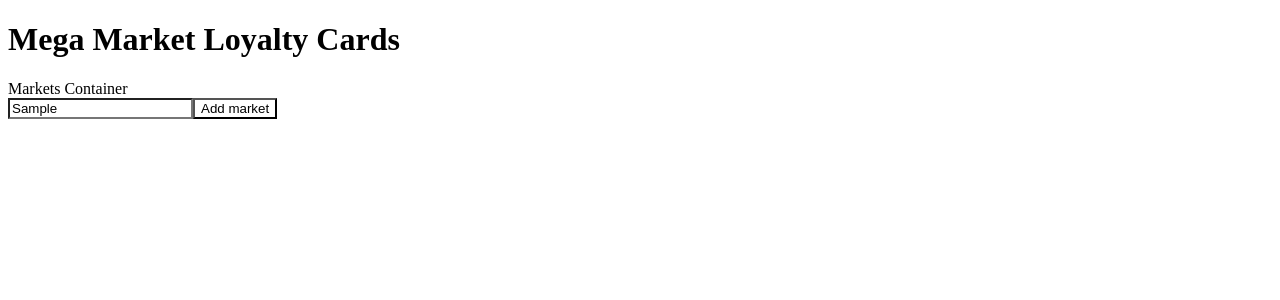
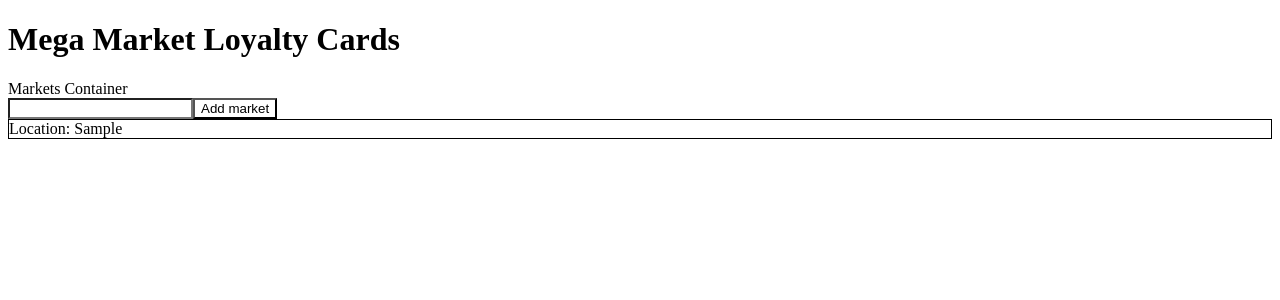
Before and after one commit to annelise08/recoil-practice, a React app: page / in a window 1280 px wide. Both pictures are taken after typing "Sample" into the empty fields and a click on the button "Add market". Shown: the top 300 px of the page. Built offline with nearby package versions, Linux system fonts and the light colour scheme.

Commit message:
got markets adding

```diff
--- a/src/client/components/AddMarket.jsx
+++ b/src/client/components/AddMarket.jsx
@@ -1,41 +1,40 @@
 import React from "react";
 import { useState } from "react";
-import {
-    atom,
-    useRecoilValue
-} from 'recoil';
+import { atom, useRecoilValue, useRecoilState } from "recoil";
 import { marketListState } from "./atoms";
 
 // want add market to update state for all markets based on input
 const AddMarket = () => {
   // should return a form with an input label
   // on change, form should update the markets container state
-    const [market, setMarket] = useState('');
+  const [market, setMarket] = useState("");
 
-    const MarketList = useRecoilValue(marketListState);
-    // new market will be an object with a name and id
-    // id will be length of market state list
-
-    const newMarket = {
-        location: market,
-        id: MarketList.length
-    }
+  // get marketlist from atom
+  const [marketList, setMarketList] = useRecoilState(marketListState);
 
   // function to update state based on input field
   const onChange = (e) => {
     setMarket(e.target.value);
-    }
+  };
 
-    const handleClick = (e) => {
-        console.log(MarketList.length)
-    }
+  // when add market button is clicked, we want to update marketListState atom
+  const handleClick = () => {
+    setMarketList((oldMarketList) => [
+      ...oldMarketList,
+      {
+        location: market,
+      },
+    ]);
+    // reset market to empty string
+    setMarket("");
+  };
 
   return (
     <div>
-            <input type="text" value={market} onChange={onChange}/>
+      <input type="text" value={market} onChange={onChange} />
       <button onClick={handleClick}>Add market</button>
     </div>
-    )
-}
+  );
+};
 
 export default AddMarket;
--- a/src/client/components/Market.jsx
+++ b/src/client/components/Market.jsx
@@ -0,0 +1,12 @@
+import React from "react";
+
+// for now, each market will have a location
+const Market = (props) => {
+    return (
+        <>
+        <div className="market">Location: {props.location}</div>
+        </>
+    )
+}
+
+export default Market;
--- a/src/client/components/containers/MarketsContainer.jsx
+++ b/src/client/components/containers/MarketsContainer.jsx
@@ -2,15 +2,19 @@ import React from "react";
 import { atom, useRecoilValue } from "recoil";
 import AddMarket from "../AddMarket";
 import { marketListState } from "../atoms";
+import Market from "../Market";
 
 const MarketsContainer = () => {
+  // this will store a list of all of our markets
+  const MarketList = useRecoilValue(marketListState);
 
-
-  const MarketList = useRecoilValue(marketListState);
   return (
     <>
       <div>Markets Container</div>
       <AddMarket />
+      {MarketList.map((market) => (
+        <Market location = {market.location}/>
+      ))}
     </>
   );
 };
--- a/src/client/styles.css
+++ b/src/client/styles.css
@@ -1,3 +1,7 @@
 * {
     background-color: rgb(255, 255, 255);
 }
+
+.market {
+    border: 1px solid black;
+}
```
Lines whose indentation alone changed are shown as unchanged.
